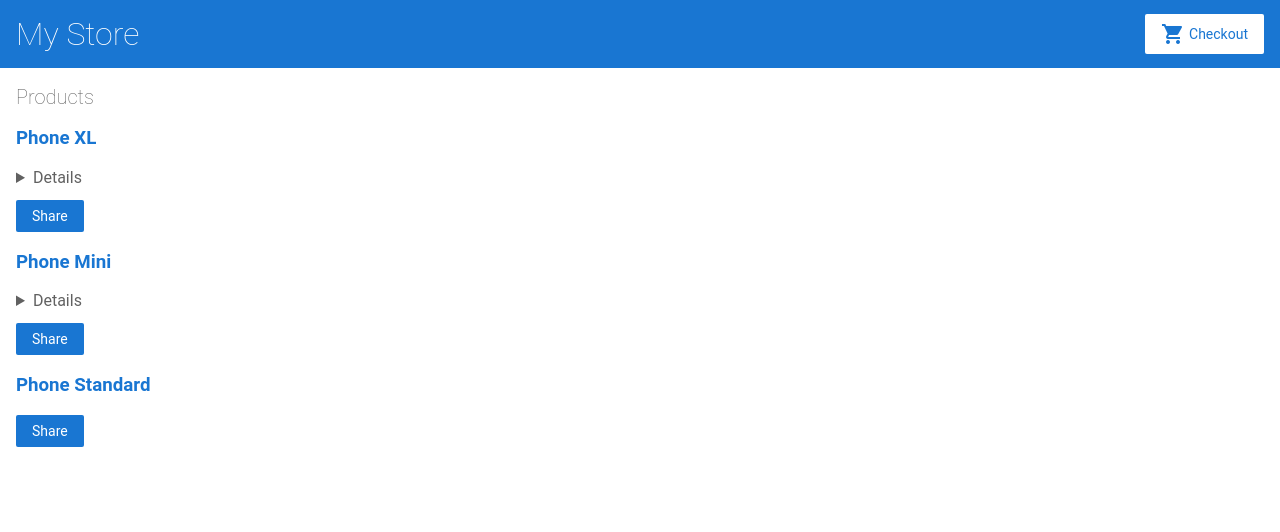
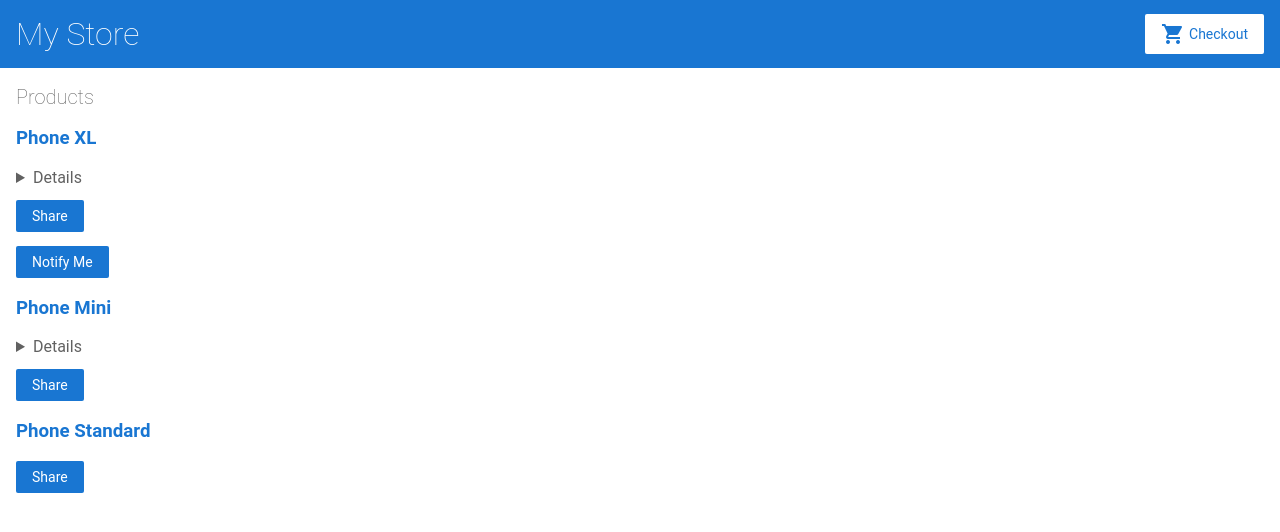
Before and after one commit to SiwyKrzysiek/angular-getting-started-tutorial, an Angular app: page / in a window 1280 px wide. Shown: the top 532 px of the page. Built offline with nearby package versions, Linux system fonts and the light colour scheme.

Commit message:
Emit and recive events

```diff
--- a/src/app/app.module.ts
+++ b/src/app/app.module.ts
@@ -9,6 +9,7 @@
 import { AppComponent } from './app.component';
 import { TopBarComponent } from './top-bar/top-bar.component';
 import { ProductListComponent } from './product-list/product-list.component';
+import { ProductsAlertsComponent } from './products-alerts/products-alerts.component';
 
 @NgModule({
   imports: [
@@ -23,7 +24,8 @@
   declarations: [
     AppComponent,
     TopBarComponent,
-    ProductListComponent
+    ProductListComponent,
+    ProductsAlertsComponent
   ],
   bootstrap: [
     AppComponent
--- a/src/app/product-list/product-list.component.html
+++ b/src/app/product-list/product-list.component.html
@@ -16,6 +16,7 @@
         Share
     </button>
 
+    <app-products-alerts [product]="product" (notify)="onNotify()"></app-products-alerts>
 </section>
 
 <!--
--- a/src/app/product-list/product-list.component.ts
+++ b/src/app/product-list/product-list.component.ts
@@ -19,6 +19,10 @@
     // window.alert('The product has been shared!');
     this.toast.success('The product has been shared!');
   }
+
+  onNotify() {
+    this.toast.info('You will be notified when the product goes on sale');
+  }
 }
 
 
--- /dev/null
+++ b/src/app/products-alerts/products-alerts.component.html
@@ -0,0 +1,3 @@
+<p *ngIf="product && product.price > 700">
+    <button type="button" (click)="notify.emit()">Notify Me</button>
+</p>
```
Also changed, not shown: src/app/products-alerts/products-alerts.component.ts (added, +13 -0 lines), src/app/products-alerts/products-alerts.component.css (added).
